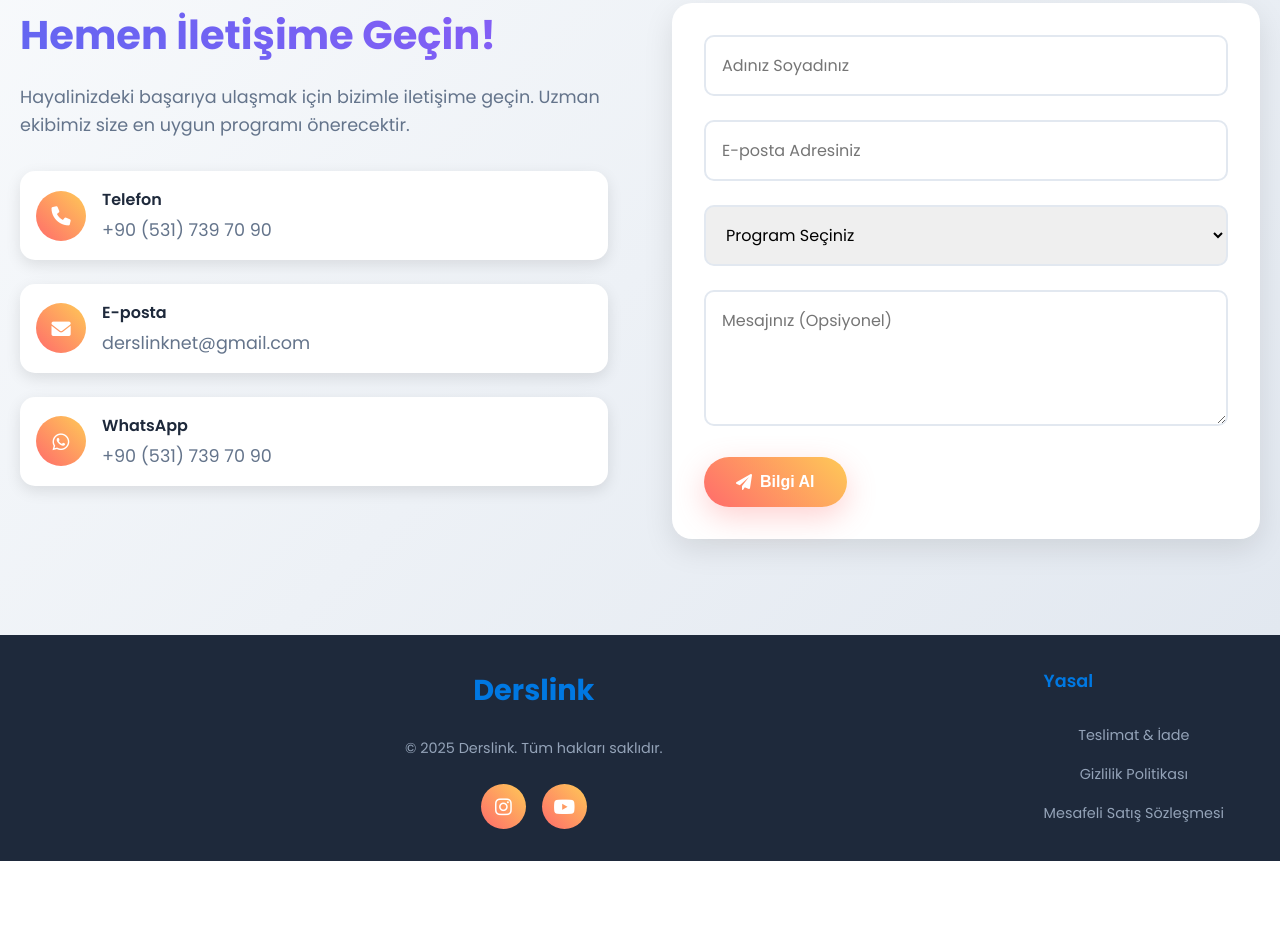
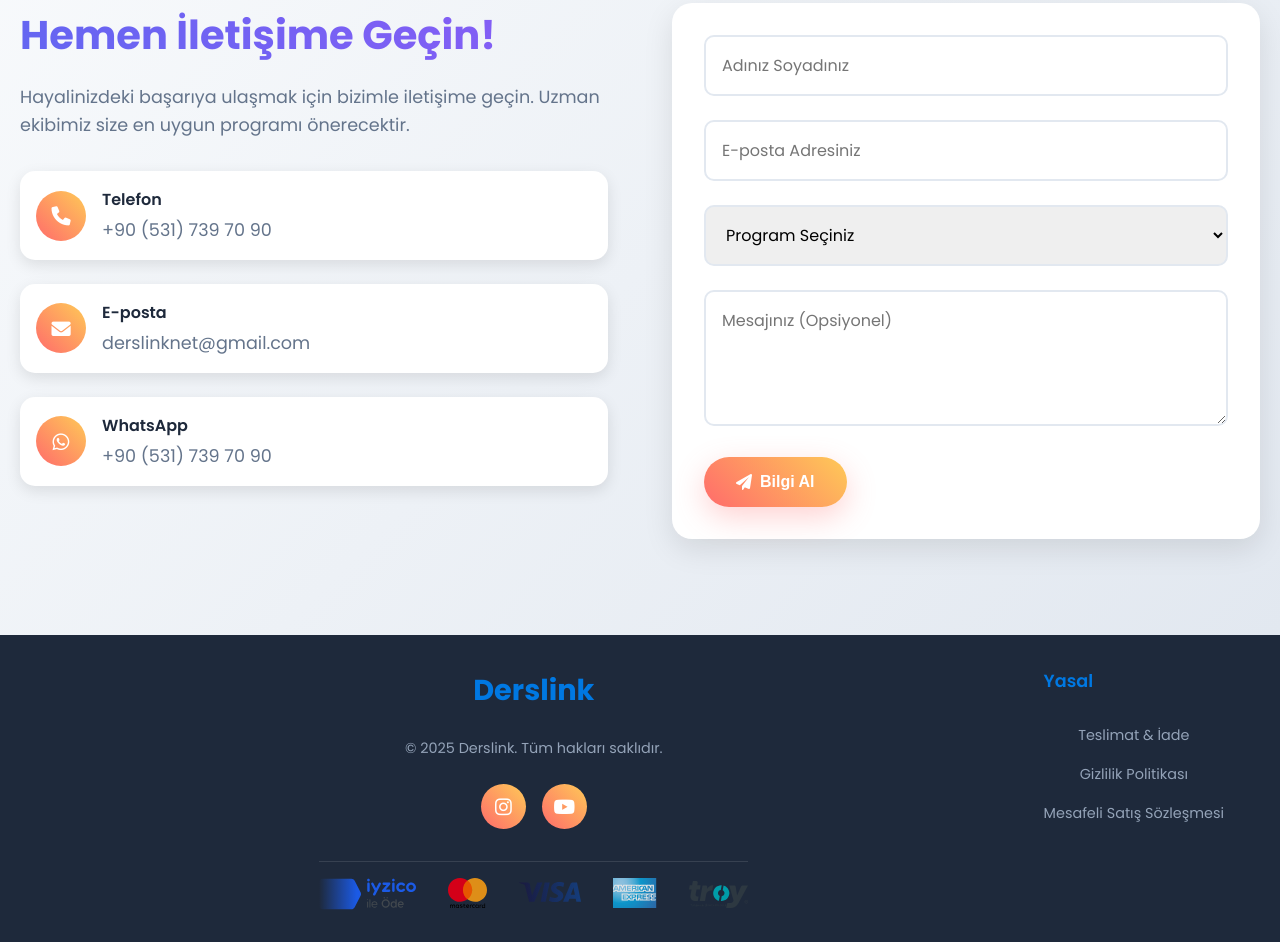
Before and after one commit to akifkorkmaz11/derslink, a website: page public/index.html in a window 1280 px wide. Shown: the part 6446-7388 px from the top of the page. Before the commit the page ends 7307 px from the top, so only its background shows below. Drawn offline with nearby package versions, Linux system fonts and the light colour scheme.

Commit message:
Footer a logolar eklendi

```diff
--- a/public/css/styles.css
+++ b/public/css/styles.css
@@ -1627,6 +1627,28 @@ body {
     color: #0078e2;
 }
 
+/* Footer Payment Logos */
+.payment-logos-footer {
+    margin-top: 1rem;
+    padding-top: 1rem;
+    border-top: 1px solid #374151;
+    display: flex;
+    justify-content: center;
+    align-items: center;
+}
+
+.payment-band-logo {
+    height: 32px;
+    width: auto;
+    max-width: 100%;
+    filter: brightness(0.9);
+    transition: filter 0.3s ease;
+}
+
+.payment-band-logo:hover {
+    filter: brightness(1);
+}
+
 /* Modern Payment Animations */
 @keyframes spin {
     0% { transform: rotate(0deg); }
@@ -1767,6 +1789,15 @@ body {
         width: 40px;
         height: 40px;
         font-size: 1.1rem;
+    }
+
+    .payment-logos-footer {
+        margin-top: 0.8rem;
+        padding-top: 0.8rem;
+    }
+
+    .payment-band-logo {
+        height: 28px;
     }
 }
 
--- a/public/index.html
+++ b/public/index.html
@@ -853,6 +853,9 @@
                         <a href="https://www.instagram.com/derslinknet?utm_source=ig_web_button_share_sheet&igsh=ZDNlZDc0MzIxNw==" target="_blank" rel="noopener noreferrer"><i class="fab fa-instagram"></i></a>
                         <a href="https://youtube.com/@derslinknet?feature=shared" target="_blank" rel="noopener noreferrer"><i class="fab fa-youtube"></i></a>
                     </div>
+                    <div class="payment-logos-footer">
+                        <img src="/images/payment-logos/logo_band_colored.svg" alt="Ödeme Yöntemleri" class="payment-band-logo">
+                    </div>
                 </div>
                 <div class="footer-legal">
                     <h4>Yasal</h4>
```
Also changed, not shown: public/images/payment-logos/logo_band_colored.svg (added).
